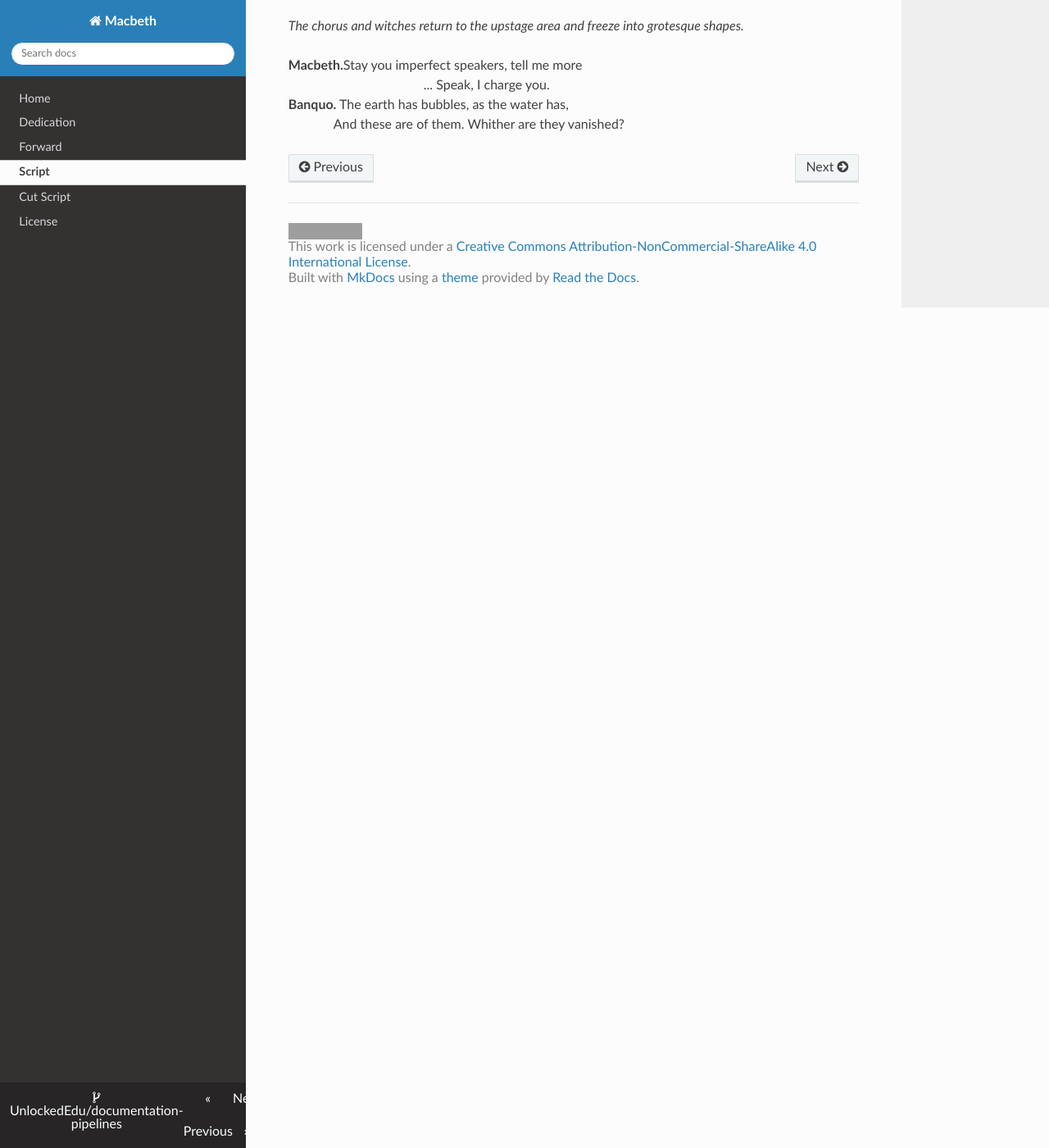
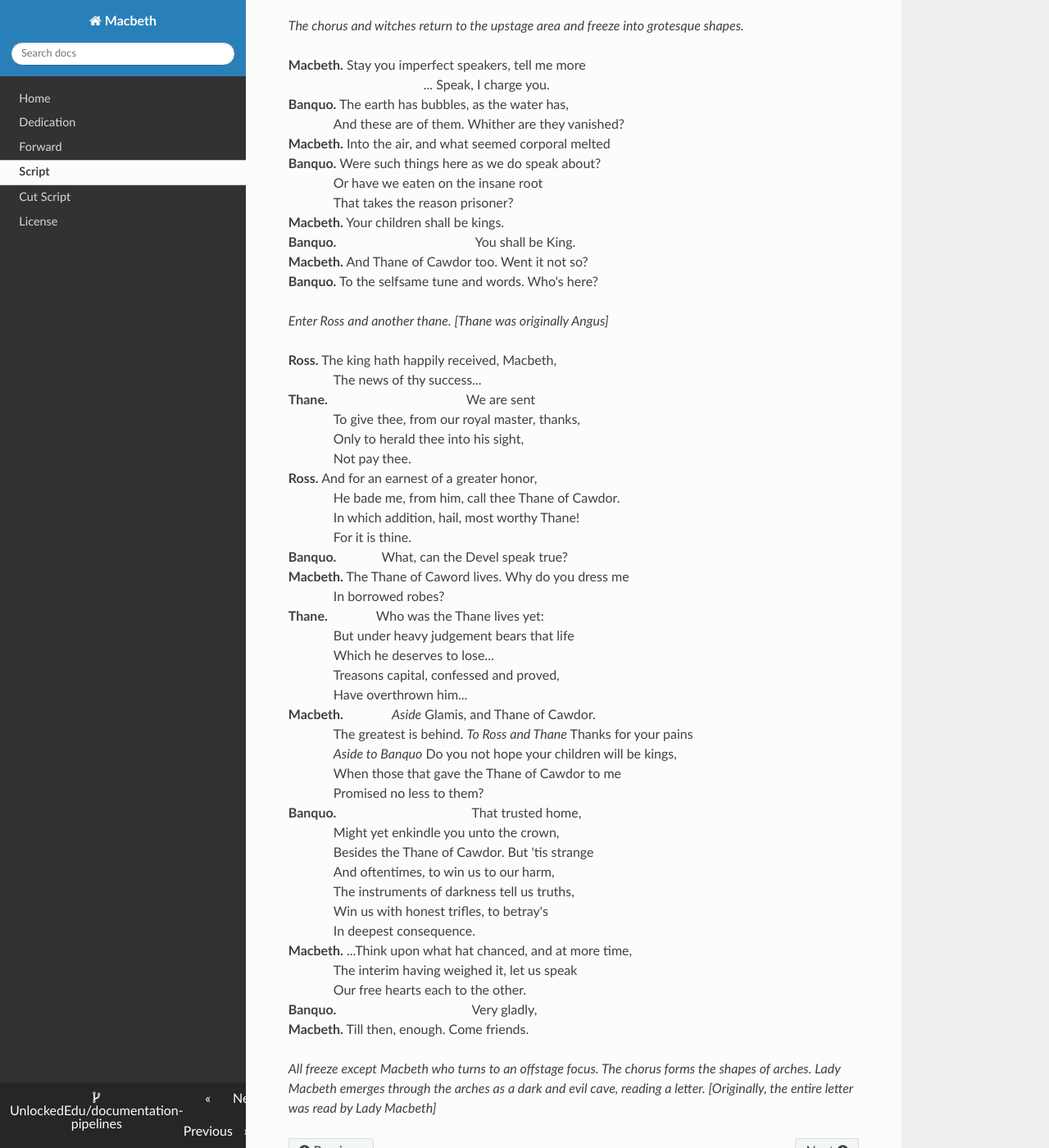
Before and after one commit to UnlockedEdu/macbeth-one-act-play, an MkDocs documentation site: the page built from docs/mkdocs/docs/script/index.md, in a window 1280 px wide and 1400 px high, scrolled down 2791 px. Shown: the whole window at 82% size. Built offline with MkDocs 1.6.1, drawn with Linux system fonts in a browser that asks for light colours; nearby versions of some CDN libraries; a script that is not in the unit is left out; grey boxes are pictures that could not be loaded.

Commit message:
script updates

```diff
--- a/docs/mkdocs/docs/script/index.md
+++ b/docs/mkdocs/docs/script/index.md
@@ -119,7 +119,58 @@ _Enter Macbeth and Banquo_
 
 _The chorus and witches return to the upstage area and freeze into grotesque shapes._
 
-**Macbeth.**Stay you imperfect speakers, tell me more
+**Macbeth.** Stay you imperfect speakers, tell me more
 	<biggerindent> ... Speak, I charge you.</biggerindent>
 **Banquo.** The earth has bubbles, as the water has,
 	<indent>And these are of them. Whither are they vanished?</indent>
+**Macbeth.** Into the air, and what seemed corporal melted
+**Banquo.** Were such things here as we do speak about?
+    <indent>Or have we eaten on the insane root</indent>
+    <indent>That takes the reason prisoner?</indent>
+**Macbeth.** Your children shall be kings.
+**Banquo.** <biggerindent> You shall be King. </biggerindent>
+**Macbeth.** And Thane of Cawdor too. Went it not so?
+**Banquo.** To the selfsame tune and words. Who's here?
+
+_Enter Ross and another thane. [Thane was originally Angus]_
+
+**Ross.** The king hath happily received, Macbeth,
+    <indent>The news of thy success...</indent>
+**Thane.** <biggerindent> We are sent</biggerindent>
+    <indent>To give thee, from our royal master, thanks,</indent>
+    <indent>Only to herald thee into his sight,</indent>
+    <indent>Not pay thee.</indent>
+**Ross.** And for an earnest of a greater honor,
+    <indent>He bade me, from him, call thee Thane of Cawdor.</indent>
+    <indent>In which addition, hail, most worthy Thane!</indent>
+    <indent>For it is thine.</indent>
+**Banquo.**<indent>What, can the Devel speak true?</indent>
+**Macbeth.** The Thane of Caword lives. Why do you dress me
+    <indent> In borrowed robes?</indent>
+**Thane.** <indent> Who was the Thane lives yet:</indent>
+    <indent>But under heavy judgement bears that life</indent>
+    <indent>Which he deserves to lose...</indent>
+    <indent>Treasons capital, confessed and proved,</indent>
+    <indent>Have overthrown him...</indent>
+**Macbeth.** <indent>_Aside_ Glamis, and Thane of Cawdor.</indent>
+    <indent>The greatest is behind. _To Ross and Thane_ Thanks for your pains</indent>
+    <indent>_Aside to Banquo_ Do you not hope your children will be kings, </indent>
+    <indent>When those that gave the Thane of Cawdor to me</indent>
+    <indent>Promised no less to them?</indent>
+**Banquo.**<biggerindent>That trusted home,</biggerindent>
+    <indent>Might yet enkindle you unto the crown,</indent>
+    <indent>Besides the Thane of Cawdor. But 'tis strange</indent>
+    <indent>And oftentimes, to win us to our harm,</indent>
+    <indent>The instruments of darkness tell us truths,</indent>
+    <indent>Win us with honest trifles, to betray's </indent>
+    <indent>In deepest consequence.</indent>
+**Macbeth.** ...Think upon what hat chanced, and at more time,
+    <indent>The interim having weighed it, let us speak</indent>
+    <indent>Our free hearts each to the other.</indent>
+**Banquo.**<biggerindent> Very gladly, </biggerindent>
+**Macbeth.** Till then, enough. Come friends.
+
+_All freeze except Macbeth who turns to an offstage focus. The chorus forms
+the shapes of arches. Lady Macbeth emerges through the arches as a dark and
+evil cave, reading a letter. [Originally, the entire letter was read by
+Lady Macbeth]_
```
